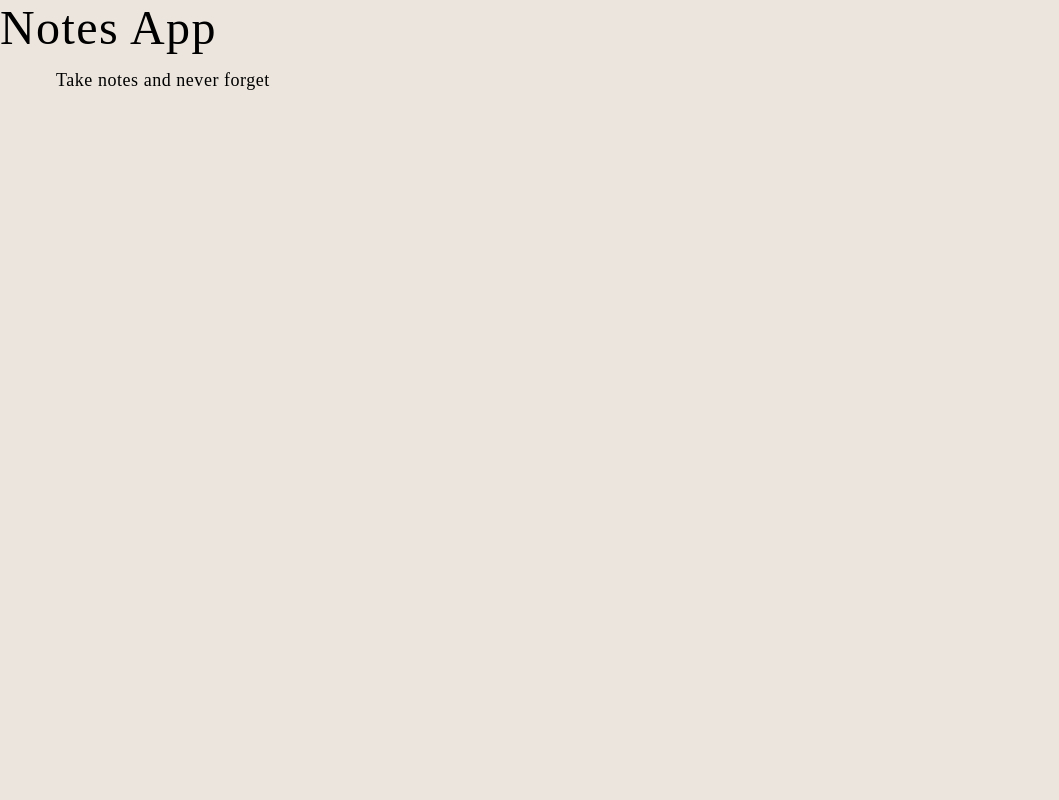
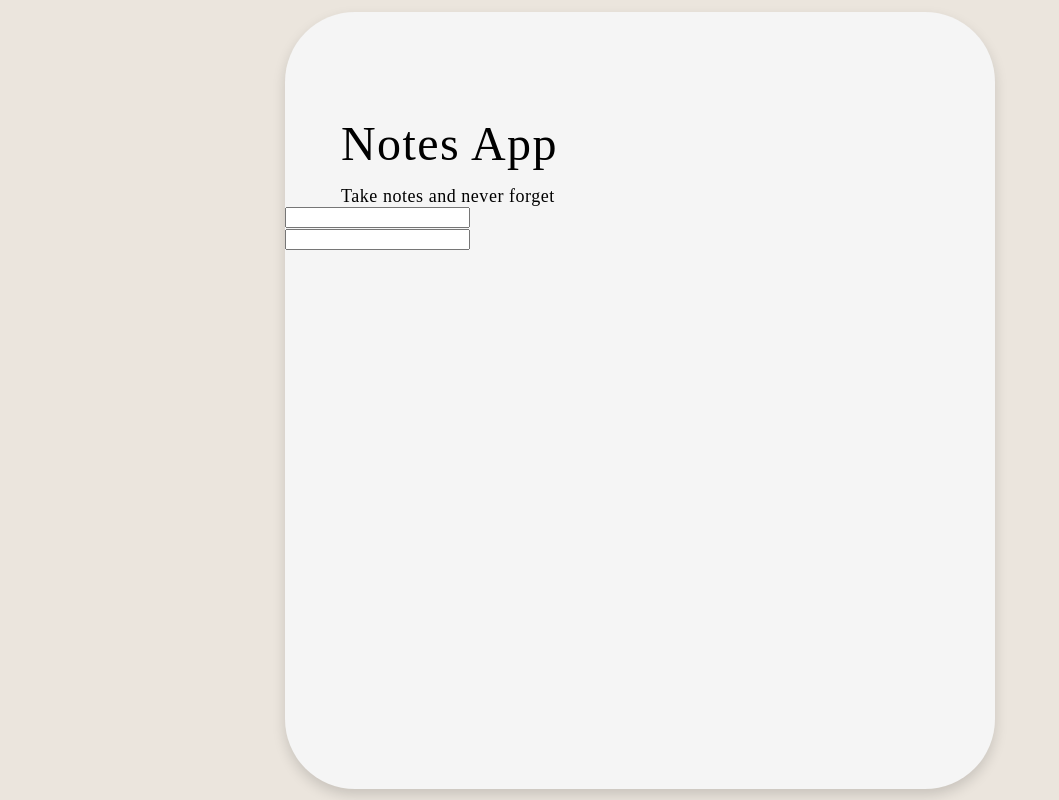
Before and after one commit to Nahee-Park/JS-Study, a React (Create React App) app in the folder 3rdweek/noteapp/: page /createnote in a window 1280 px wide. Shown: the whole page, without its empty margins (0-1059 px from the left). Built offline with nearby package versions, Linux system fonts and the light colour scheme; the HTML template or start-up script is replaced by a standard one; a web font is replaced by a local one.

Commit message:
feat: createNote 공통 스타일링

```diff
--- a/3rdweek/noteapp/src/Screens/CreateNote.js
+++ b/3rdweek/noteapp/src/Screens/CreateNote.js
@@ -1,16 +1,42 @@
 import React from "react";
 import Title from '../components/Title';
+import styled from 'styled-components';
 
+//로컬스토리지에 입력값 저장하는 곳
+//객체에는 1.제목 2.내용 3.마지막 접근 시간을 저장한다
 function CreateNote () {
     return(
-        <Title>
-            <form>
-                {/* searchBar */}
-                <input></input>
-            </form>
-
-        </Title>
+        <CreateNoteWrap>
+            <div className="container">
+                <Title/>
+                <form className="title-form">
+                    <input></input>
+                </form>
+                <form className="content-form">
+                    <input></input>
+                </form>
+            </div>
+        </CreateNoteWrap>
     );
 }
 
 export default CreateNote;
+
+const CreateNoteWrap = styled.div`
+width: 100vw;
+height: 100vh;
+display: flex;
+align-items: center;
+justify-content: center;
+.title{
+    margin-top: 104px;
+    margin-left: 56px;
+}
+.container{
+    width: 710px;
+    height: 777px;
+    background: #F5F5F5;
+    box-shadow: 0px 6px 13px rgba(0, 0, 0, 0.15);
+    border-radius: 70px;
+}
+`;
```
